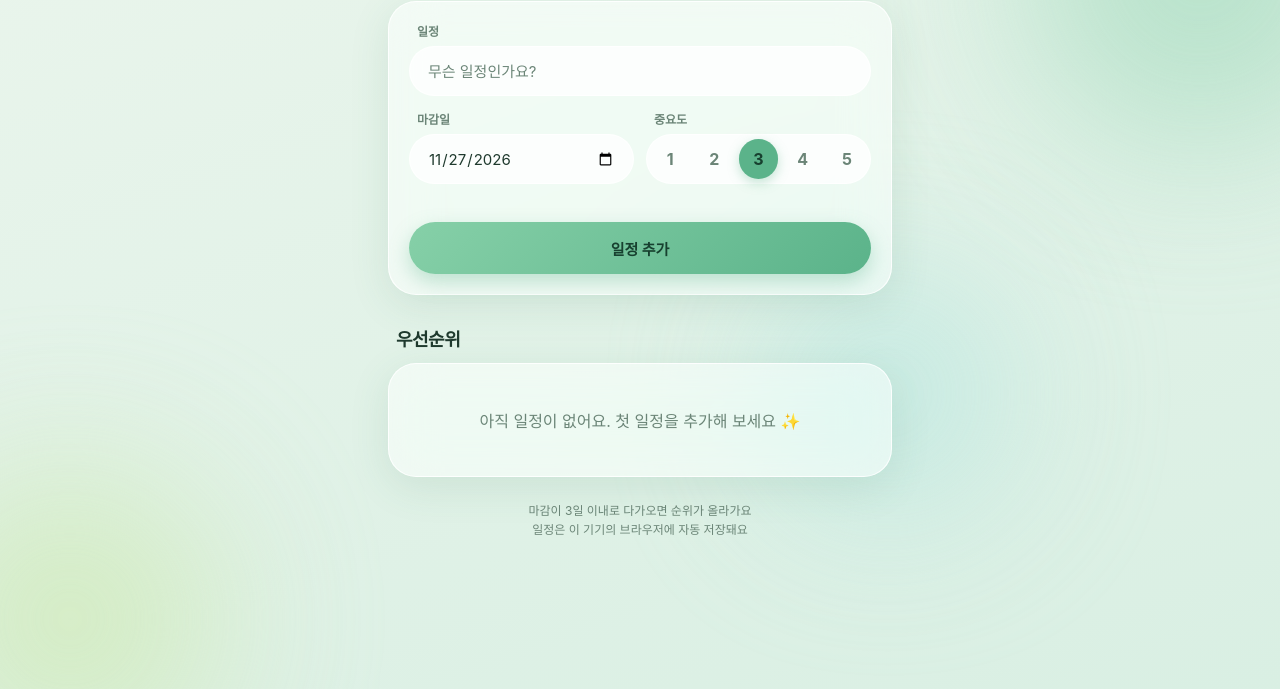
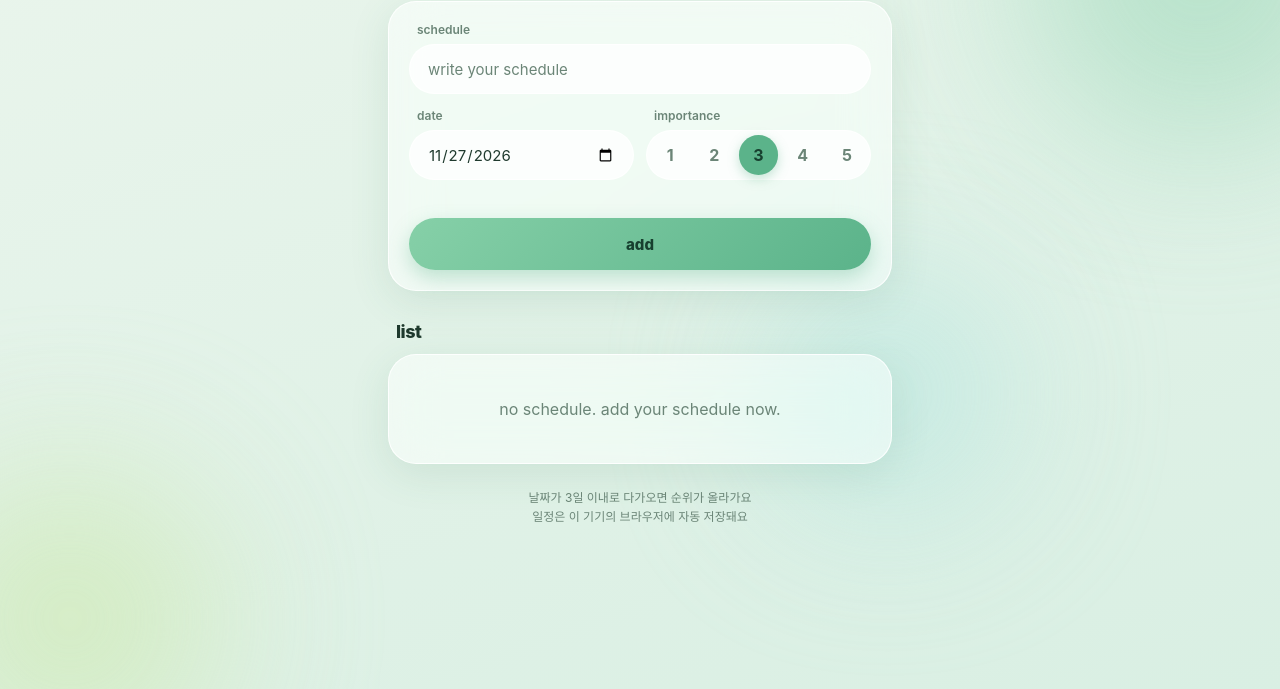
Before and after one commit to dadadaeun09/MOA, a plain HTML site: page index.html in a window 1280 px wide. Shown: the part 111-800 px from the top of the page. Drawn offline with Linux system fonts and the light colour scheme.

Commit message:
Update index.html

```diff
--- a/index.html
+++ b/index.html
@@ -104,15 +104,15 @@ li.done .rank{font-size:13px;letter-spacing:0;color:var(--sub)}
 <main>
   <div class="brand">
     <h1>moa<i>.</i></h1>
-    <p class="tag">흩어진 일정을<br>한곳에 모아요</p>
+    <p class="tag">simple & easy<br>schedule manager</p>
   </div>
 
   <form class="glass" id="f" autocomplete="off">
-    <div><label class="lbl" for="title">일정</label>
-      <input type="text" id="title" placeholder="무슨 일정인가요?" maxlength="60"></div>
+    <div><label class="lbl" for="title">schedule</label>
+      <input type="text" id="title" placeholder="write your schedule" maxlength="60"></div>
     <div class="row">
-      <div><label class="lbl" for="due">마감일</label><input type="date" id="due"></div>
-      <div><span class="lbl">중요도</span>
+      <div><label class="lbl" for="due">date</label><input type="date" id="due"></div>
+      <div><span class="lbl">importance</span>
         <div class="seg">
           <label><input type="radio" name="imp" value="1"><span>1</span></label>
           <label><input type="radio" name="imp" value="2"><span>2</span></label>
@@ -122,12 +122,12 @@ li.done .rank{font-size:13px;letter-spacing:0;color:var(--sub)}
         </div></div>
     </div>
     <p class="err" id="err"></p>
-    <button class="add" type="submit">일정 추가</button>
+    <button class="add" type="submit">add</button>
   </form>
 
-  <div class="head"><h2>우선순위</h2><small id="cnt"></small></div>
+  <div class="head"><h2>list</h2><small id="cnt"></small></div>
   <ul id="list"></ul>
-  <p class="note">마감이 3일 이내로 다가오면 순위가 올라가요<br>일정은 이 기기의 브라우저에 자동 저장돼요</p>
+  <p class="note">날짜가 3일 이내로 다가오면 순위가 올라가요<br>일정은 이 기기의 브라우저에 자동 저장돼요</p>
 </main>
 
 <script>
@@ -145,7 +145,7 @@ function daysLeft(t){
   return Math.round((new Date(y, m-1, d) - todayMidnight()) / 864e5);
 }
 const score = t => (daysLeft(t) <= 3 ? 5 : 1) + t.importance;
-const dday = n => n === 0 ? 'D-DAY' : n > 0 ? 'D-' + n : 'D+' + (-n) + ' 지남';
+const dday = n => n === 0 ? 'D-DAY' : n > 0 ? 'D-' + n : 'D+' + (-n) ;
 
 function el(tag, cls, text){
   const e = document.createElement(tag);
@@ -159,10 +159,10 @@ function render(){
   const sorted = [...tasks].sort((a,b) =>
     (a.done - b.done) || (score(b) - score(a)) || a.due.localeCompare(b.due));
   const active = tasks.filter(t => !t.done).length;
-  $('cnt').textContent = tasks.length ? active + '개 남음' : '';
+  $('cnt').textContent = tasks.length ? active  : '';
 
   if (!sorted.length){
-    list.appendChild(el('li', 'glass empty', '아직 일정이 없어요. 첫 일정을 추가해 보세요 ✨'));
+    list.appendChild(el('li', 'glass empty', 'no schedule. add your schedule now.'));
     return;
   }
   let rank = 0;
@@ -170,19 +170,19 @@ function render(){
     if (!t.done) rank++;
     const n = daysLeft(t);
     const li = el('li', 'glass' + (t.done ? ' done' : rank === 1 ? ' top' : ''));
-    li.appendChild(el('div', 'rank', t.done ? '완료' : rank));
+    li.appendChild(el('div', 'rank', t.done ? 'clear' : rank));
 
     const info = el('div', 'info');
-    if (!t.done && rank === 1) info.appendChild(el('span', 'now', '지금 가장 중요해요'));
+    if (!t.done && rank === 1) info.appendChild(el('span', 'now', 'most important'));
     info.appendChild(el('div', 't', t.title));
     const m = el('div', 'm');
-    m.append(el('span', 'pill' + (n <= 3 ? ' urgent' : ''), dday(n)), el('span', '', t.due + ' · 중요도 ' + t.importance));
+    m.append(el('span', 'pill' + (n <= 3 ? ' urgent' : ''), dday(n)), el('span', '', t.due + ' · importance ' + t.importance));
     info.appendChild(m);
     li.appendChild(info);
 
     const c = el('input', 'chk'); c.type = 'checkbox'; c.checked = t.done;
     c.onchange = () => { t.done = c.checked; save(); render(); };
-    const x = el('button', 'del', '✕'); x.type = 'button'; x.setAttribute('aria-label', '삭제');
+    const x = el('button', 'del', '✕'); x.type = 'button'; x.setAttribute('aria-label', 'delete');
     x.onclick = () => { tasks = tasks.filter(k => k.id !== t.id); save(); render(); };
     li.append(c, x);
     list.appendChild(li);
```
